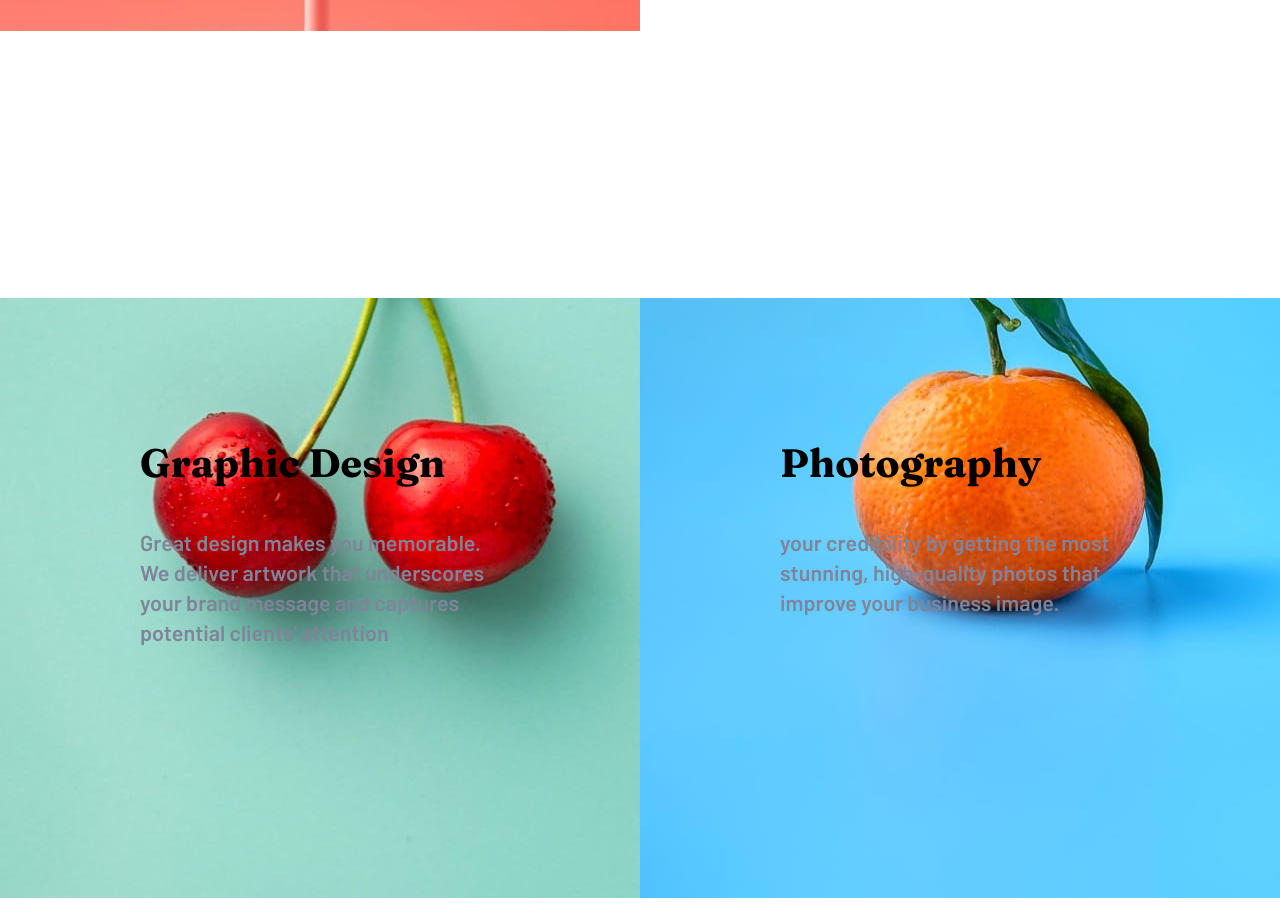
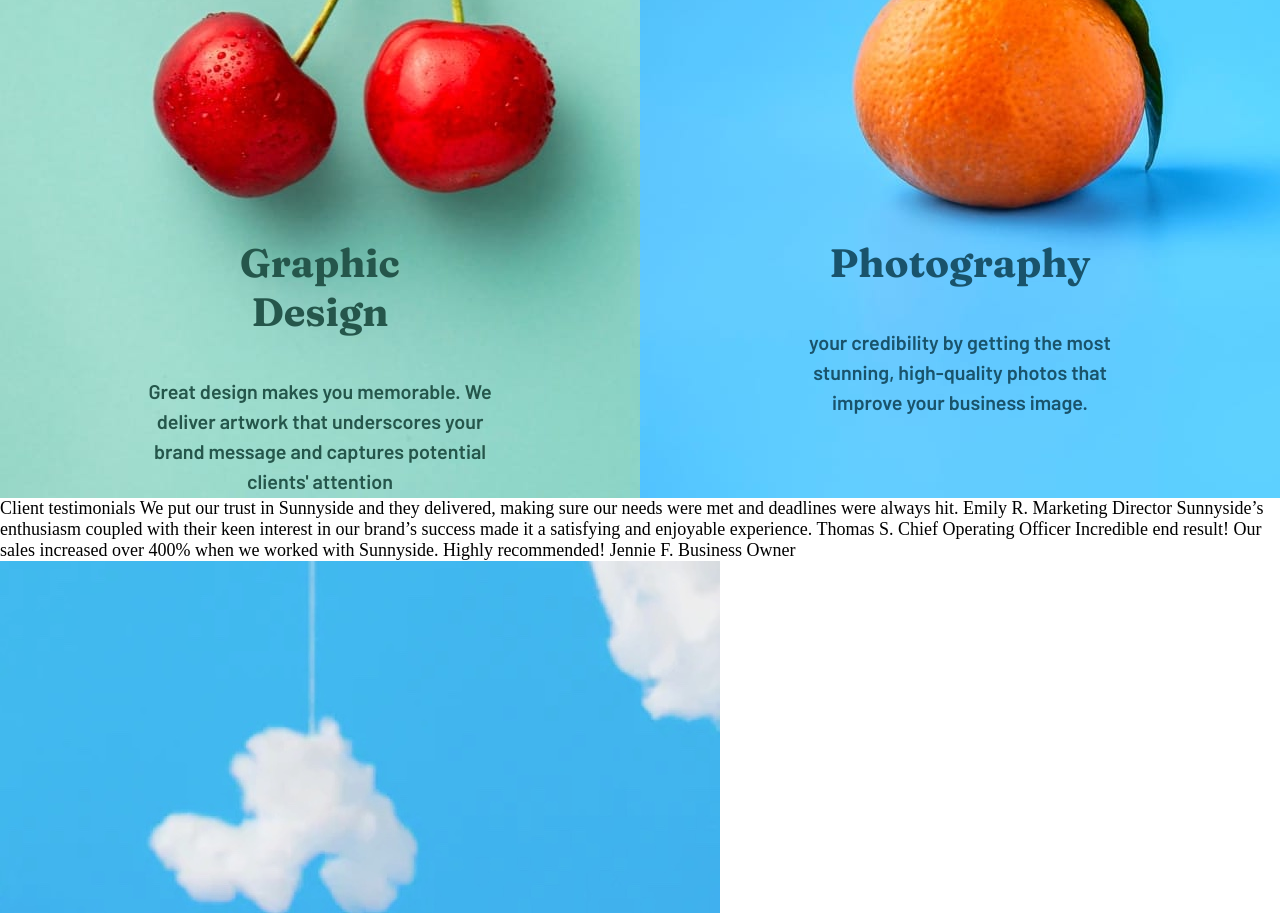
Before and after one commit to Mariosmdk/sunnyside-agency-landingpage, a plain HTML site: page index.html in a window 1280 px wide. Shown: the part 2002-2915 px from the top of the page. Drawn offline with Linux system fonts and the light colour scheme.

Commit message:
continue styling 3rd section

```diff
--- a/assets/css/styles.css
+++ b/assets/css/styles.css
@@ -97,7 +97,7 @@ ul li{
 }
 #hero img{
     width: 36px;
-    margin-top: -100px;
+    margin-top: 50px;
 }
 
 /* Middle sections */
@@ -137,14 +137,30 @@ ul li{
 #graphic-design{
     background-image: url(/assets/images/desktop/image-graphic-design.jpg);
     background-size: cover;
+    background-repeat: no-repeat;
     width: 50%;
-    height: 600px;
+    height: 800px;
 }
 #photography{
     background-image: url(/assets/images/desktop/image-photography.jpg);
+    background-size: cover;
+    background-repeat: no-repeat;
     width: 50%;
-    height: 600px;
+    height: 800px;
 }
+.label{
+    margin: 300px 0 0 0;
+    padding: 0 40px;
+    text-align: center;
+}
+#graphic-design .label h2,#graphic-design .label p{
+    color: var(--Dark-desaturated-cyan);
+}
+#photography .label h2,#photography .label p{
+    color: var(--Dark-blue);
+}
+
+
 .attribution { font-size: 11px; text-align: center; }
 .attribution a { color: hsl(228, 45%, 44%); }
 
@@ -152,7 +168,12 @@ ul li{
     nav{
         margin-left: 550px;
      }
-
+     #hero img{
+        margin-top: -100px;
+    }
+    .middle-section{
+        height: 600px;
+    }
      .middle-section article h2{
         padding: 140px 140px 40px;
         font-family: var(--Fraunces);
@@ -169,4 +190,20 @@ ul li{
         font-family: var(--Fraunces);
         padding: 0 140px;
     }
+    #graphic-design{
+        height: 600px;
+    }
+    #photography{
+        height: 600px;
+    }
+    .label{
+        margin: 200px 0 0 0;
+    }
+    #graphic-design .label p,
+    #photography .label p{
+        font-size: 1.1em;
+        margin: 0;
+        padding: 0 100px;
+
+    }
 }
--- a/index.html
+++ b/index.html
@@ -63,15 +63,17 @@
     </section>
     <section class="middle-section">
       <article id="graphic-design">
-        <h2>Graphic Design</h2>
-        <p>Great design makes you memorable. We deliver artwork that underscores your brand message and captures potential clients' attention</p>
-        <!-- <img src="/assets/images/desktop/image-graphic-design.jpg" alt=""> -->
+        <div class="label">
+          <h2>Graphic Design</h2>
+          <p>Great design makes you memorable. We deliver artwork that underscores your brand message and captures potential clients' attention</p>
+        </div>
       </article>
       <article id="photography">
-        <h2>Photography</h2>
-        <p>your credibility by getting the most stunning, high-quality photos that improve your business image.
-        </p>
-        <!-- <img src="/assets/images/desktop/image-photography.jpg" alt=""> -->
+        <div class="label">
+          <h2>Photography</h2>
+          <p>your credibility by getting the most stunning, high-quality photos that improve your business image.
+          </p>
+        </div>
       </article>
     </section>
     <section >
```
